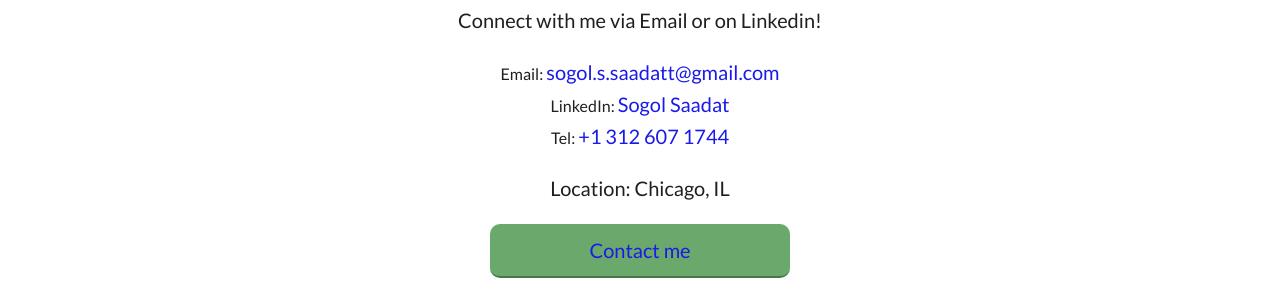
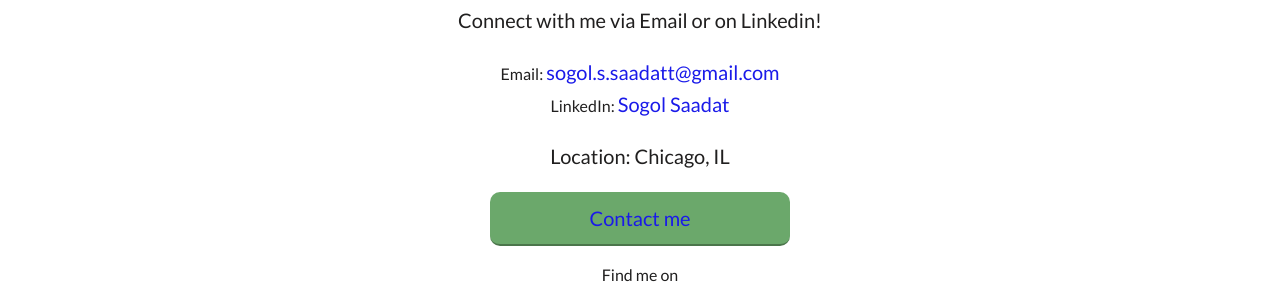
Before and after one commit to Sogolsa/Portfolio-website, a plain HTML site: page contact.html in a window 1280 px wide. Shown: the part 194-478 px from the top of the page. Drawn offline with nearby package versions, Linux system fonts and the light colour scheme.

Commit message:
updated contact info

```diff
--- a/contact.html
+++ b/contact.html
@@ -62,7 +62,7 @@
             LinkedIn: <a href="https://www.linkedin.com/in/sogol-saadat/" target="_blank">Sogol Saadat</a>
             <!-- Medium: <a href="https://medium.com/@sogol.saadat" target="_blank">https://medium.com/@sogol.saadat</a> -->
             <br>
-            Tel: <a href="tel:+13126071744"> +1 312 607 1744</a>
+            <!-- Tel: <a href="tel:+13126071744"> +1 312 607 1744</a> -->
             <p>Location: Chicago, IL</p>
             <a href="mailto:sogol.s.saadatt@gmail.com" class="button__secondary">Contact me</a>
         </div>
```
